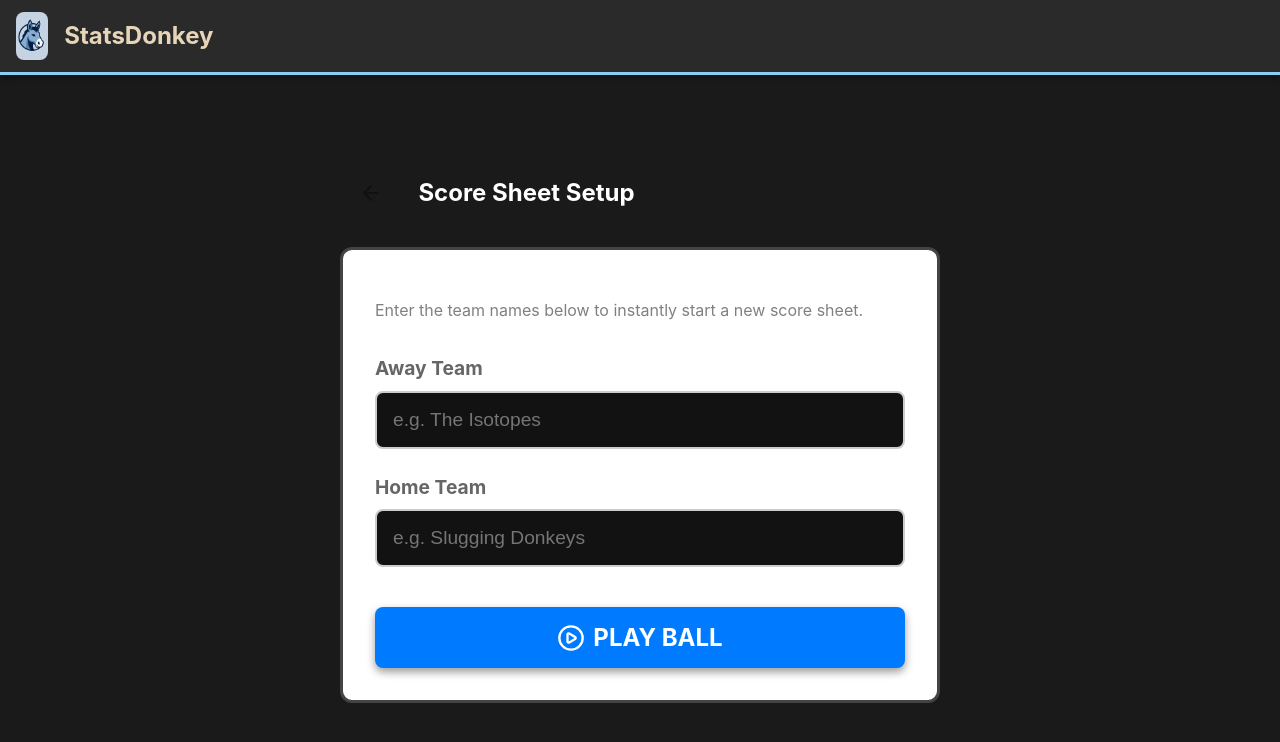
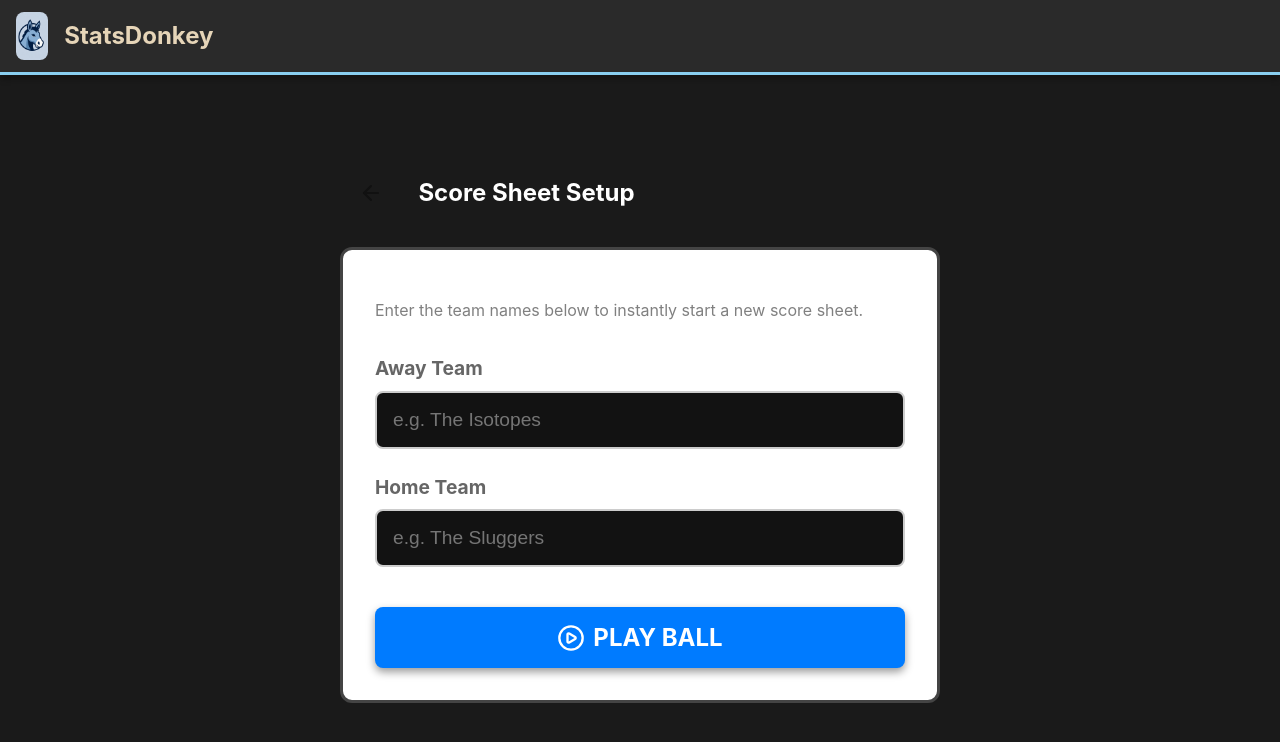
Before and after one commit to thedeuce2/StatsDonkey, a React (Vite) app: page /setup in a window 1280 px wide. Shown: the top 742 px of the page. Built offline with nearby package versions, Linux system fonts and the light colour scheme; no server answers.

Commit message:
fix: player addition logic and removal of placeholder donkey text

```diff
--- a/src/screens/GameSetupScreen.jsx
+++ b/src/screens/GameSetupScreen.jsx
@@ -84,7 +84,7 @@ const GameSetupScreen = () => {
                         type="text"
                         value={homeName}
                         onChange={(e) => setHomeName(e.target.value)}
-                        placeholder="e.g. Slugging Donkeys"
+                        placeholder="e.g. The Sluggers"
                         style={{ width: '100%', padding: '1rem', borderRadius: '8px', border: '2px solid #ccc', fontSize: '1.2rem', boxSizing: 'border-box' }}
                     />
                 </div>
--- a/src/screens/TeamManagementScreen.jsx
+++ b/src/screens/TeamManagementScreen.jsx
@@ -103,6 +103,11 @@ const TeamManagementScreen = () => {
                 const newPlayer = await res.json();
                 const updatedRoster = [...roster, newPlayer];
                 setRoster(updatedRoster);
+
+                // Update context to keep state in sync
+                const updatedTeam = { ...myTeam, players: updatedRoster };
+                updateTeam(updatedTeam);
+
                 setNewPlayerName('');
                 setNewPlayerNumber('');
             } else {
@@ -125,6 +130,10 @@ const TeamManagementScreen = () => {
             if (res.ok) {
                 const updatedRoster = roster.filter(p => p.id !== id);
                 setRoster(updatedRoster);
+
+                // Update context
+                const updatedTeam = { ...myTeam, players: updatedRoster };
+                updateTeam(updatedTeam);
             }
         } catch (err) {
             console.error(err);
@@ -230,7 +239,7 @@ const TeamManagementScreen = () => {
 
             <div className="roster-list" style={{ backgroundColor: 'var(--sd-white)', borderRadius: '8px', overflow: 'hidden', border: '1px solid var(--sd-dark-gray)' }}>
                 {roster.length === 0 ? (
-                    <p style={{ padding: '1rem', textAlign: 'center', color: 'gray' }}>No players added yet. Add some donkeys!</p>
+                    <p style={{ padding: '1rem', textAlign: 'center', color: 'gray' }}>No players added yet.</p>
                 ) : (
                     roster.map(player => (
                         <div key={player.id} style={{ display: 'flex', justifyContent: 'space-between', alignItems: 'center', padding: '1rem', borderBottom: '1px solid #eee' }}>
```
